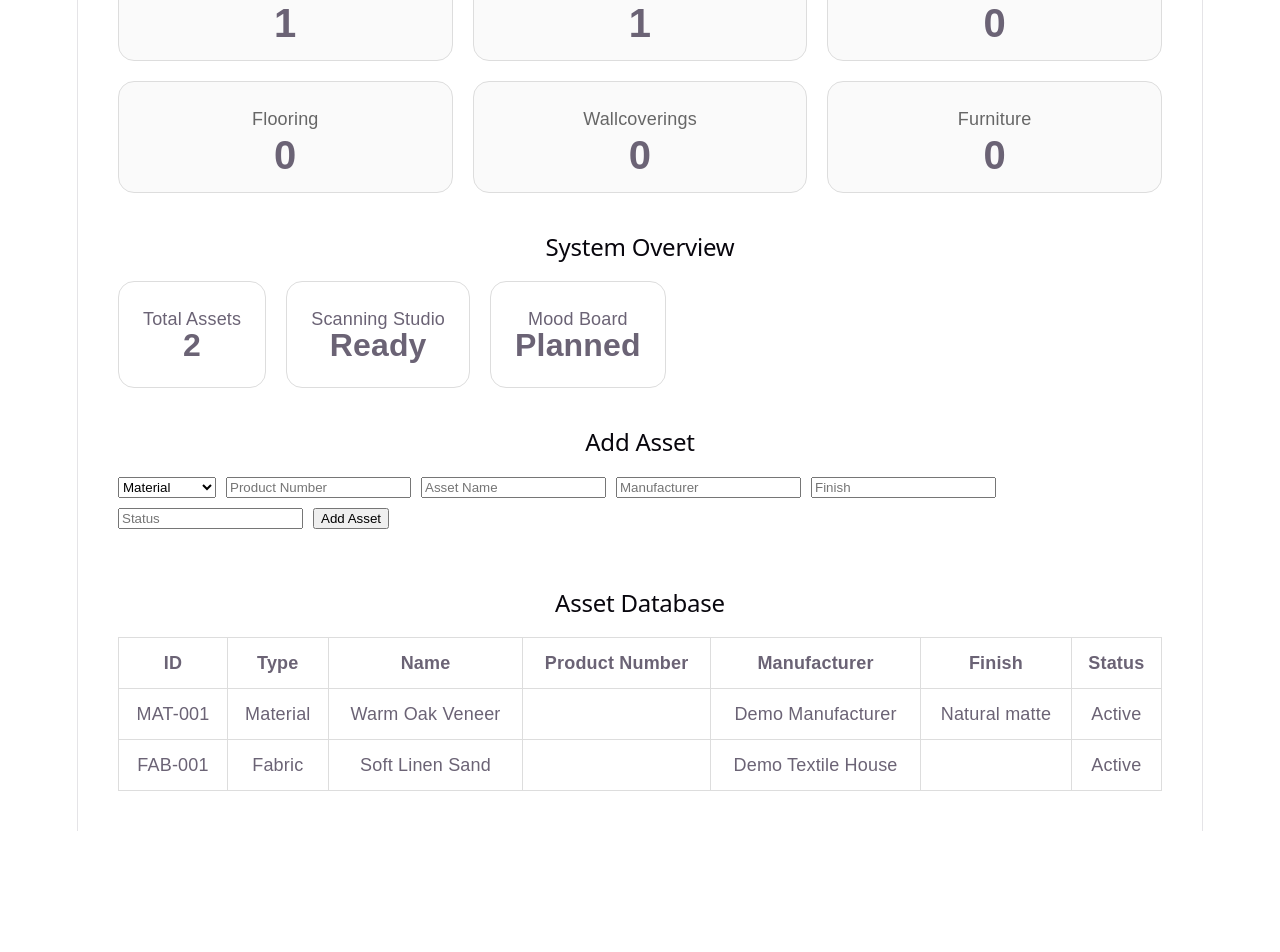
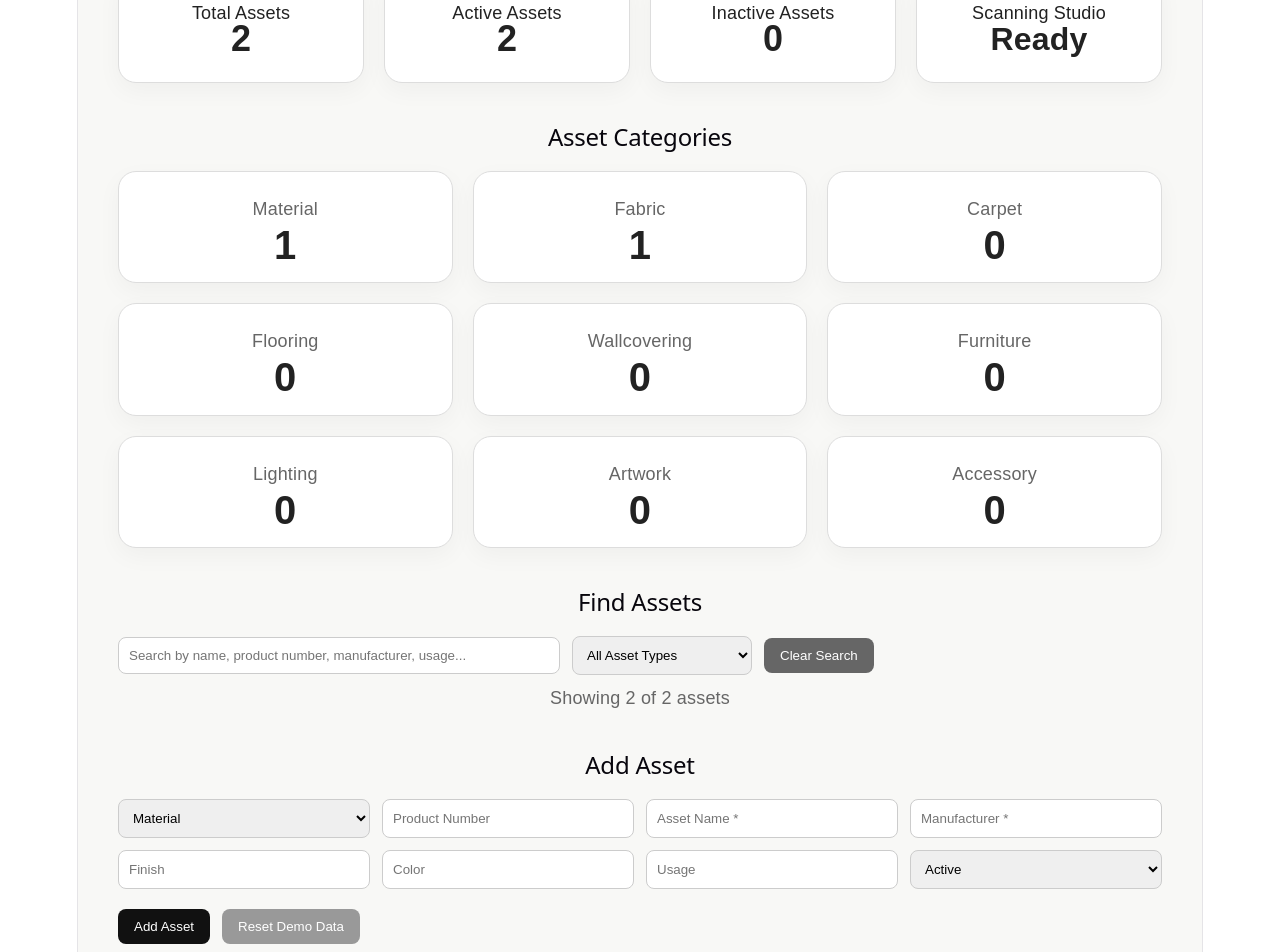
Before and after one commit to Jayhub-sudo/jaylabs, a React (Vite) app: page / in a window 1280 px wide. Shown: the part 300-1252 px from the top of the page. Before the commit the page ends 1131 px from the top, so only its background shows below. Built offline with nearby package versions, Linux system fonts and the light colour scheme.

Commit message:
Asset Management Baseline

```diff
--- a/src/App.jsx
+++ b/src/App.jsx
@@ -2,16 +2,73 @@ import { useState } from "react";
 import assetData from "../assets/assets.json";
 
 export default function App() {
-  const initialAssets = [
-    ...assetData.materials.map((item) => ({ ...item, category: item.category || "Material" })),
-    ...assetData.fabrics.map((item) => ({ ...item, category: item.category || "Fabric" })),
-    ...assetData.carpets.map((item) => ({ ...item, category: item.category || "Carpet" })),
-    ...assetData.flooring.map((item) => ({ ...item, category: item.category || "Flooring" })),
-    ...assetData.wallcoverings.map((item) => ({ ...item, category: item.category || "Wallcovering" })),
-    ...assetData.furniture.map((item) => ({ ...item, category: item.category || "Furniture" })),
+  const assetTypes = [
+    "Material",
+    "Fabric",
+    "Carpet",
+    "Flooring",
+    "Wallcovering",
+    "Furniture",
+    "Lighting",
+    "Artwork",
+    "Accessory",
   ];
 
-  const [assets, setAssets] = useState(initialAssets);
+  const initialAssets = [
+    ...assetData.materials.map((item) => ({
+      productNumber: "",
+      finish: "",
+      color: "",
+      usage: "",
+      ...item,
+      category: item.category || "Material",
+    })),
+    ...assetData.fabrics.map((item) => ({
+      productNumber: "",
+      finish: "",
+      color: "",
+      usage: "",
+      ...item,
+      category: item.category || "Fabric",
+    })),
+    ...assetData.carpets.map((item) => ({
+      productNumber: "",
+      finish: "",
+      color: "",
+      usage: "",
+      ...item,
+      category: item.category || "Carpet",
+    })),
+    ...assetData.flooring.map((item) => ({
+      productNumber: "",
+      finish: "",
+      color: "",
+      usage: "",
+      ...item,
+      category: item.category || "Flooring",
+    })),
+    ...assetData.wallcoverings.map((item) => ({
+      productNumber: "",
+      finish: "",
+      color: "",
+      usage: "",
+      ...item,
+      category: item.category || "Wallcovering",
+    })),
+    ...assetData.furniture.map((item) => ({
+      productNumber: "",
+      finish: "",
+      color: "",
+      usage: "",
+      ...item,
+      category: item.category || "Furniture",
+    })),
+  ];
+
+  const [assets, setAssets] = useState(() => {
+    const savedAssets = localStorage.getItem("jaylabsAssets");
+    return savedAssets ? JSON.parse(savedAssets) : initialAssets;
+  });
 
   const [form, setForm] = useState({
     category: "Material",
@@ -19,19 +76,47 @@ export default function App() {
     name: "",
     manufacturer: "",
     finish: "",
-    status: "",
+    color: "",
+    usage: "",
+    status: "Active",
   });
 
-  const categories = [
-    { name: "Materials", count: assets.filter((asset) => asset.category === "Material").length },
-    { name: "Fabrics", count: assets.filter((asset) => asset.category === "Fabric").length },
-    { name: "Carpets", count: assets.filter((asset) => asset.category === "Carpet").length },
-    { name: "Flooring", count: assets.filter((asset) => asset.category === "Flooring").length },
-    { name: "Wallcoverings", count: assets.filter((asset) => asset.category === "Wallcovering").length },
-    { name: "Furniture", count: assets.filter((asset) => asset.category === "Furniture").length },
-  ];
+  const [searchTerm, setSearchTerm] = useState("");
+  const [typeFilter, setTypeFilter] = useState("All");
+  const [error, setError] = useState("");
+
+  const categories = assetTypes.map((type) => ({
+    name: type,
+    count: assets.filter((asset) => asset.category === type).length,
+  }));
 
   const totalAssets = assets.length;
+  const activeAssets = assets.filter((asset) => asset.status === "Active").length;
+  const inactiveAssets = assets.filter((asset) => asset.status !== "Active").length;
+
+  const filteredAssets = assets.filter((asset) => {
+    const searchText = `
+      ${asset.id}
+      ${asset.category}
+      ${asset.name}
+      ${asset.productNumber}
+      ${asset.manufacturer}
+      ${asset.finish}
+      ${asset.color}
+      ${asset.usage}
+      ${asset.status}
+    `.toLowerCase();
+
+    const matchesSearch = searchText.includes(searchTerm.toLowerCase());
+    const matchesType = typeFilter === "All" || asset.category === typeFilter;
+
+    return matchesSearch && matchesType;
+  });
+
+  function saveAssets(nextAssets) {
+    setAssets(nextAssets);
+    localStorage.setItem("jaylabsAssets", JSON.stringify(nextAssets));
+  }
 
   function getPrefix(category) {
     const prefixes = {
@@ -50,8 +135,17 @@ export default function App() {
   }
 
   function addAsset() {
+    if (!form.name.trim()) {
+      setError("Asset Name is required.");
+      return;
+    }
+
+    if (!form.manufacturer.trim()) {
+      setError("Manufacturer is required.");
+      return;
+    }
+
     const prefix = getPrefix(form.category);
-
     const matchingAssets = assets.filter((asset) => asset.id?.startsWith(prefix));
 
     const newAsset = {
@@ -61,10 +155,12 @@ export default function App() {
       name: form.name,
       manufacturer: form.manufacturer,
       finish: form.finish,
-      status: form.status,
+      color: form.color,
+      usage: form.usage,
+      status: form.status || "Active",
     };
 
-    setAssets([...assets, newAsset]);
+    saveAssets([newAsset, ...assets]);
 
     setForm({
       category: "Material",
@@ -72,24 +168,124 @@ export default function App() {
       name: "",
       manufacturer: "",
       finish: "",
-      status: "",
+      color: "",
+      usage: "",
+      status: "Active",
     });
+
+    setError("");
   }
 
+  function deleteAsset(id) {
+    const confirmed = window.confirm("Delete this asset?");
+    if (!confirmed) return;
+
+    const nextAssets = assets.filter((asset) => asset.id !== id);
+    saveAssets(nextAssets);
+  }
+
+  function resetDemoData() {
+    const confirmed = window.confirm("Reset back to original demo data?");
+    if (!confirmed) return;
+
+    localStorage.removeItem("jaylabsAssets");
+    setAssets(initialAssets);
+    setSearchTerm("");
+    setTypeFilter("All");
+  }
+
+  const pageStyle = {
+    padding: "40px",
+    fontFamily: "Arial, sans-serif",
+    background: "#f8f8f6",
+    color: "#222",
+    minHeight: "100vh",
+  };
+
+  const cardStyle = {
+    border: "1px solid #ddd",
+    borderRadius: "18px",
+    padding: "24px",
+    background: "white",
+    boxShadow: "0 8px 24px rgba(0,0,0,0.04)",
+  };
+
+  const inputStyle = {
+    padding: "10px",
+    border: "1px solid #ccc",
+    borderRadius: "8px",
+    minWidth: "180px",
+  };
+
+  const buttonStyle = {
+    padding: "10px 16px",
+    border: "none",
+    borderRadius: "8px",
+    background: "#111",
+    color: "white",
+    cursor: "pointer",
+  };
+
+  const tableCellStyle = {
+    border: "1px solid #ddd",
+    padding: "12px",
+    textAlign: "left",
+  };
+
+  const tableHeaderStyle = {
+    ...tableCellStyle,
+    background: "#f1f1ef",
+    fontWeight: "bold",
+  };
+
   return (
-    <main style={{ padding: "40px", fontFamily: "Arial, sans-serif" }}>
+    <main style={pageStyle}>
       <section>
-        <p style={{ letterSpacing: "2px", fontSize: "12px" }}>
+        <p style={{ letterSpacing: "2px", fontSize: "12px", color: "#777" }}>
           JAYLABS / MATERIAL INTELLIGENCE
         </p>
 
-        <h1 style={{ fontSize: "48px", marginBottom: "10px" }}>
+        <h1 style={{ fontSize: "52px", marginBottom: "10px" }}>
           Asset Library Dashboard
         </h1>
 
-        <p style={{ fontSize: "18px", color: "#666" }}>
-          Digital material library, scanning workflow, and FF&E asset intelligence.
+        <p style={{ fontSize: "18px", color: "#666", maxWidth: "800px" }}>
+          Digital material library, scanning workflow, FF&E asset intelligence,
+          and project-ready product information.
         </p>
+      </section>
+
+      <section style={{ marginTop: "40px" }}>
+        <h2>System Overview</h2>
+
+        <div
+          style={{
+            display: "grid",
+            gridTemplateColumns: "repeat(4, 1fr)",
+            gap: "20px",
+            marginTop: "20px",
+          }}
+        >
+          <div style={cardStyle}>
+            <p>Total Assets</p>
+            <strong style={{ fontSize: "36px" }}>{totalAssets}</strong>
+          </div>
+
+          <div style={cardStyle}>
+            <p>Active Assets</p>
+            <strong style={{ fontSize: "36px" }}>{activeAssets}</strong>
+          </div>
+
+          <div style={cardStyle}>
+            <p>Inactive Assets</p>
+            <strong style={{ fontSize: "36px" }}>{inactiveAssets}</strong>
+          </div>
+
+          <div style={cardStyle}>
+            <p>Scanning Studio</p>
+            <strong style={{ fontSize: "32px" }}>Ready</strong>
+          </div>
+        </div>
       </section>
 
       <section style={{ marginTop: "40px" }}>
@@ -104,15 +300,7 @@ export default function App() {
           }}
         >
           {categories.map((category) => (
-            <div
-              key={category.name}
-              style={{
-                border: "1px solid #ddd",
-                borderRadius: "16px",
-                padding: "24px",
-                background: "#fafafa",
-              }}
-            >
+            <div key={category.name} style={cardStyle}>
               <p style={{ margin: 0, color: "#666" }}>{category.name}</p>
               <h3 style={{ fontSize: "40px", margin: "10px 0 0" }}>
                 {category.count}
@@ -123,109 +311,233 @@ export default function App() {
       </section>
 
       <section style={{ marginTop: "40px" }}>
-        <h2>System Overview</h2>
+        <h2>Find Assets</h2>
 
-        <div style={{ display: "flex", gap: "20px", marginTop: "20px" }}>
-          <div style={{ border: "1px solid #ddd", padding: "24px", borderRadius: "16px" }}>
-            <p>Total Assets</p>
-            <strong style={{ fontSize: "32px" }}>{totalAssets}</strong>
+        <div
+          style={{
+            display: "flex",
+            gap: "12px",
+            flexWrap: "wrap",
+            marginTop: "20px",
+            alignItems: "center",
+          }}
+        >
+          <input
+            placeholder="Search by name, product number, manufacturer, usage..."
+            value={searchTerm}
+            onChange={(e) => setSearchTerm(e.target.value)}
+            style={{ ...inputStyle, minWidth: "420px" }}
+          />
+
+          <select
+            value={typeFilter}
+            onChange={(e) => setTypeFilter(e.target.value)}
+            style={inputStyle}
+          >
+            <option value="All">All Asset Types</option>
+            {assetTypes.map((type) => (
+              <option key={type} value={type}>
+                {type}
+              </option>
+            ))}
+          </select>
+
+          <button
+            onClick={() => {
+              setSearchTerm("");
+              setTypeFilter("All");
+            }}
+            style={{ ...buttonStyle, background: "#666" }}
+          >
+            Clear Search
+          </button>
         </div>
 
-          <div style={{ border: "1px solid #ddd", padding: "24px", borderRadius: "16px" }}>
-            <p>Scanning Studio</p>
-            <strong style={{ fontSize: "32px" }}>Ready</strong>
-          </div>
-
-          <div style={{ border: "1px solid #ddd", padding: "24px", borderRadius: "16px" }}>
-            <p>Mood Board</p>
-            <strong style={{ fontSize: "32px" }}>Planned</strong>
-          </div>
-        </div>
+        <p style={{ color: "#666", marginTop: "10px" }}>
+          Showing {filteredAssets.length} of {totalAssets} assets
+        </p>
       </section>
 
       <section style={{ marginTop: "40px" }}>
         <h2>Add Asset</h2>
 
-        <div style={{ display: "flex", gap: "10px", flexWrap: "wrap", marginTop: "20px" }}>
+        {error && (
+          <div
+            style={{
+              background: "#ffe8e8",
+              color: "#8a1f1f",
+              padding: "12px",
+              borderRadius: "8px",
+              marginTop: "12px",
+              maxWidth: "600px",
+            }}
+          >
+            {error}
+          </div>
+        )}
+
+        <div
+          style={{
+            display: "grid",
+            gridTemplateColumns: "repeat(4, 1fr)",
+            gap: "12px",
+            marginTop: "20px",
+          }}
+        >
           <select
             value={form.category}
             onChange={(e) => setForm({ ...form, category: e.target.value })}
+            style={inputStyle}
           >
-            <option value="Material">Material</option>
-            <option value="Fabric">Fabric</option>
-            <option value="Carpet">Carpet</option>
-            <option value="Flooring">Flooring</option>
-            <option value="Wallcovering">Wallcovering</option>
-            <option value="Furniture">Furniture</option>
-            <option value="Lighting">Lighting</option>
-            <option value="Artwork">Artwork</option>
-            <option value="Accessory">Accessory</option>
+            {assetTypes.map((type) => (
+              <option key={type} value={type}>
+                {type}
+              </option>
+            ))}
           </select>
 
           <input
             placeholder="Product Number"
             value={form.productNumber}
             onChange={(e) => setForm({ ...form, productNumber: e.target.value })}
+            style={inputStyle}
           />
 
           <input
-            placeholder="Asset Name"
+            placeholder="Asset Name *"
             value={form.name}
             onChange={(e) => setForm({ ...form, name: e.target.value })}
+            style={inputStyle}
           />
 
           <input
-            placeholder="Manufacturer"
+            placeholder="Manufacturer *"
             value={form.manufacturer}
             onChange={(e) => setForm({ ...form, manufacturer: e.target.value })}
+            style={inputStyle}
           />
 
           <input
             placeholder="Finish"
             value={form.finish}
             onChange={(e) => setForm({ ...form, finish: e.target.value })}
+            style={inputStyle}
           />
 
           <input
-            placeholder="Status"
+            placeholder="Color"
+            value={form.color}
+            onChange={(e) => setForm({ ...form, color: e.target.value })}
+            style={inputStyle}
+          />
+
+          <input
+            placeholder="Usage"
+            value={form.usage}
+            onChange={(e) => setForm({ ...form, usage: e.target.value })}
+            style={inputStyle}
+          />
+
+          <select
             value={form.status}
             onChange={(e) => setForm({ ...form, status: e.target.value })}
-          />
+            style={inputStyle}
+          >
+            <option value="Active">Active</option>
+            <option value="Inactive">Inactive</option>
+            <option value="Discontinued">Discontinued</option>
+            <option value="Pending Review">Pending Review</option>
+          </select>
+        </div>
 
-          <button onClick={addAsset}>Add Asset</button>
+        <div style={{ display: "flex", gap: "12px", marginTop: "20px" }}>
+          <button onClick={addAsset} style={buttonStyle}>
+            Add Asset
+          </button>
+
+          <button
+            onClick={resetDemoData}
+            style={{ ...buttonStyle, background: "#999" }}
+          >
+            Reset Demo Data
+          </button>
         </div>
       </section>
 
       <section style={{ marginTop: "60px" }}>
         <h2>Asset Database</h2>
 
-        <table style={{ width: "100%", borderCollapse: "collapse", marginTop: "20px" }}>
+        <div style={{ overflowX: "auto", marginTop: "20px" }}>
+          <table
+            style={{
+              width: "100%",
+              borderCollapse: "collapse",
+              background: "white",
+            }}
+          >
             <thead>
               <tr>
-              <th style={{ border: "1px solid #ddd", padding: "12px" }}>ID</th>
-              <th style={{ border: "1px solid #ddd", padding: "12px" }}>Type</th>
-              <th style={{ border: "1px solid #ddd", padding: "12px" }}>Name</th>
-              <th style={{ border: "1px solid #ddd", padding: "12px" }}>Product Number</th>
-              <th style={{ border: "1px solid #ddd", padding: "12px" }}>Manufacturer</th>
-              <th style={{ border: "1px solid #ddd", padding: "12px" }}>Finish</th>
-              <th style={{ border: "1px solid #ddd", padding: "12px" }}>Status</th>
+                <th style={tableHeaderStyle}>ID</th>
+                <th style={tableHeaderStyle}>Type</th>
+                <th style={tableHeaderStyle}>Name</th>
+                <th style={tableHeaderStyle}>Product Number</th>
+                <th style={tableHeaderStyle}>Manufacturer</th>
+                <th style={tableHeaderStyle}>Finish</th>
+                <th style={tableHeaderStyle}>Color</th>
+                <th style={tableHeaderStyle}>Usage</th>
+                <th style={tableHeaderStyle}>Status</th>
+                <th style={tableHeaderStyle}>Actions</th>
               </tr>
             </thead>
 
             <tbody>
-            {assets.map((asset) => (
+              {filteredAssets.map((asset) => (
                 <tr key={asset.id}>
-                <td style={{ border: "1px solid #ddd", padding: "12px" }}>{asset.id}</td>
-                <td style={{ border: "1px solid #ddd", padding: "12px" }}>{asset.category}</td>
-                <td style={{ border: "1px solid #ddd", padding: "12px" }}>{asset.name}</td>
-                <td style={{ border: "1px solid #ddd", padding: "12px" }}>{asset.productNumber}</td>
-                <td style={{ border: "1px solid #ddd", padding: "12px" }}>{asset.manufacturer}</td>
-                <td style={{ border: "1px solid #ddd", padding: "12px" }}>{asset.finish}</td>
-                <td style={{ border: "1px solid #ddd", padding: "12px" }}>{asset.status}</td>
+                  <td style={tableCellStyle}>{asset.id}</td>
+                  <td style={tableCellStyle}>{asset.category}</td>
+                  <td style={tableCellStyle}>{asset.name}</td>
+                  <td style={tableCellStyle}>{asset.productNumber}</td>
+                  <td style={tableCellStyle}>{asset.manufacturer}</td>
+                  <td style={tableCellStyle}>{asset.finish}</td>
+                  <td style={tableCellStyle}>{asset.color}</td>
+                  <td style={tableCellStyle}>{asset.usage}</td>
+                  <td style={tableCellStyle}>{asset.status}</td>
+                  <td style={tableCellStyle}>
+                    <button
+                      onClick={() => deleteAsset(asset.id)}
+                      style={{
+                        background: "#b00020",
+                        color: "white",
+                        border: "none",
+                        padding: "6px 10px",
+                        borderRadius: "6px",
+                        cursor: "pointer",
+                      }}
+                    >
+                      Delete
+                    </button>
+                  </td>
                 </tr>
               ))}
+
+              {filteredAssets.length === 0 && (
+                <tr>
+                  <td
+                    colSpan="10"
+                    style={{
+                      ...tableCellStyle,
+                      textAlign: "center",
+                      color: "#777",
+                      padding: "30px",
+                    }}
+                  >
+                    No assets found.
+                  </td>
+                </tr>
+              )}
             </tbody>
           </table>
+        </div>
       </section>
     </main>
   );
```
Lines whose indentation alone changed are shown as unchanged.
